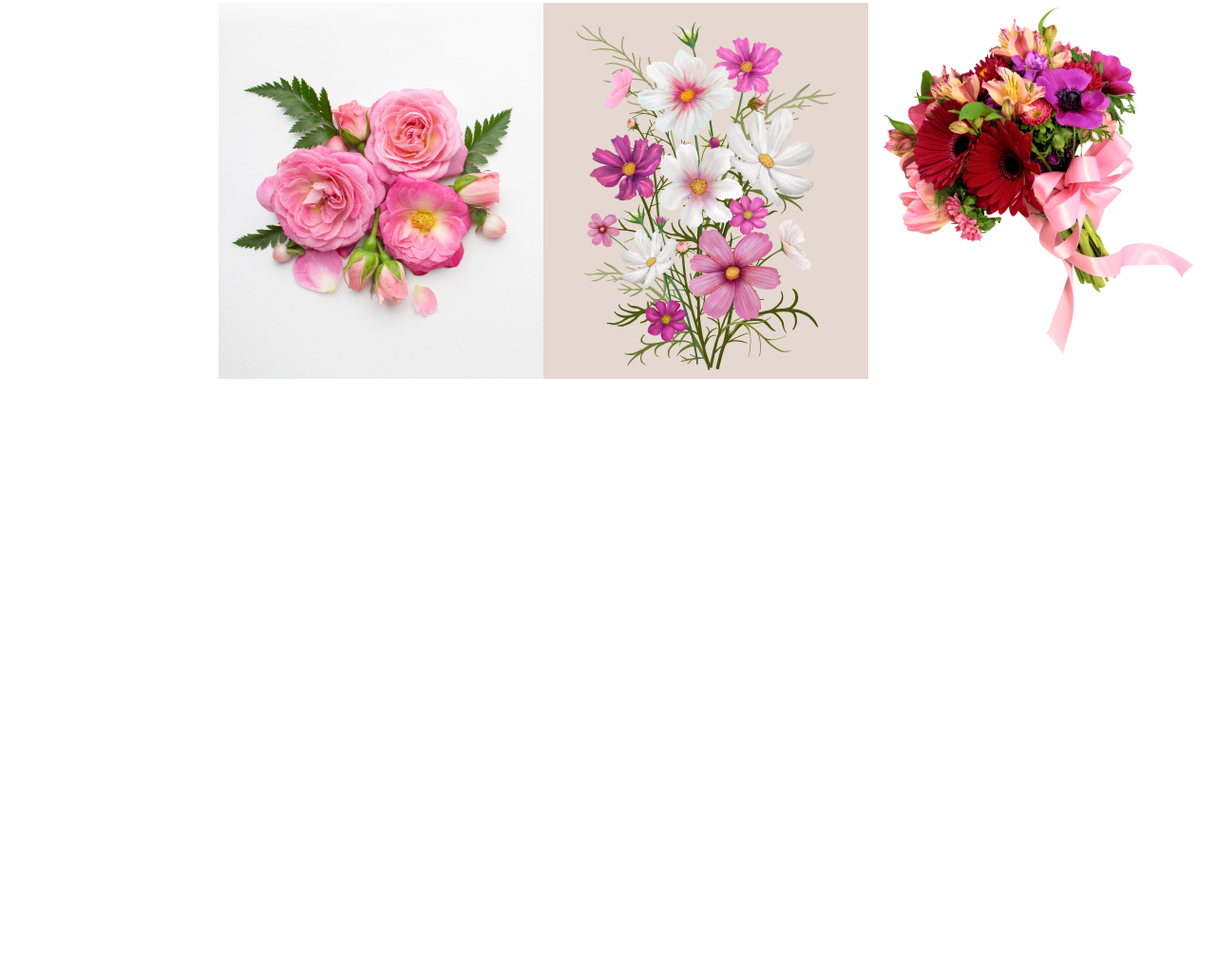
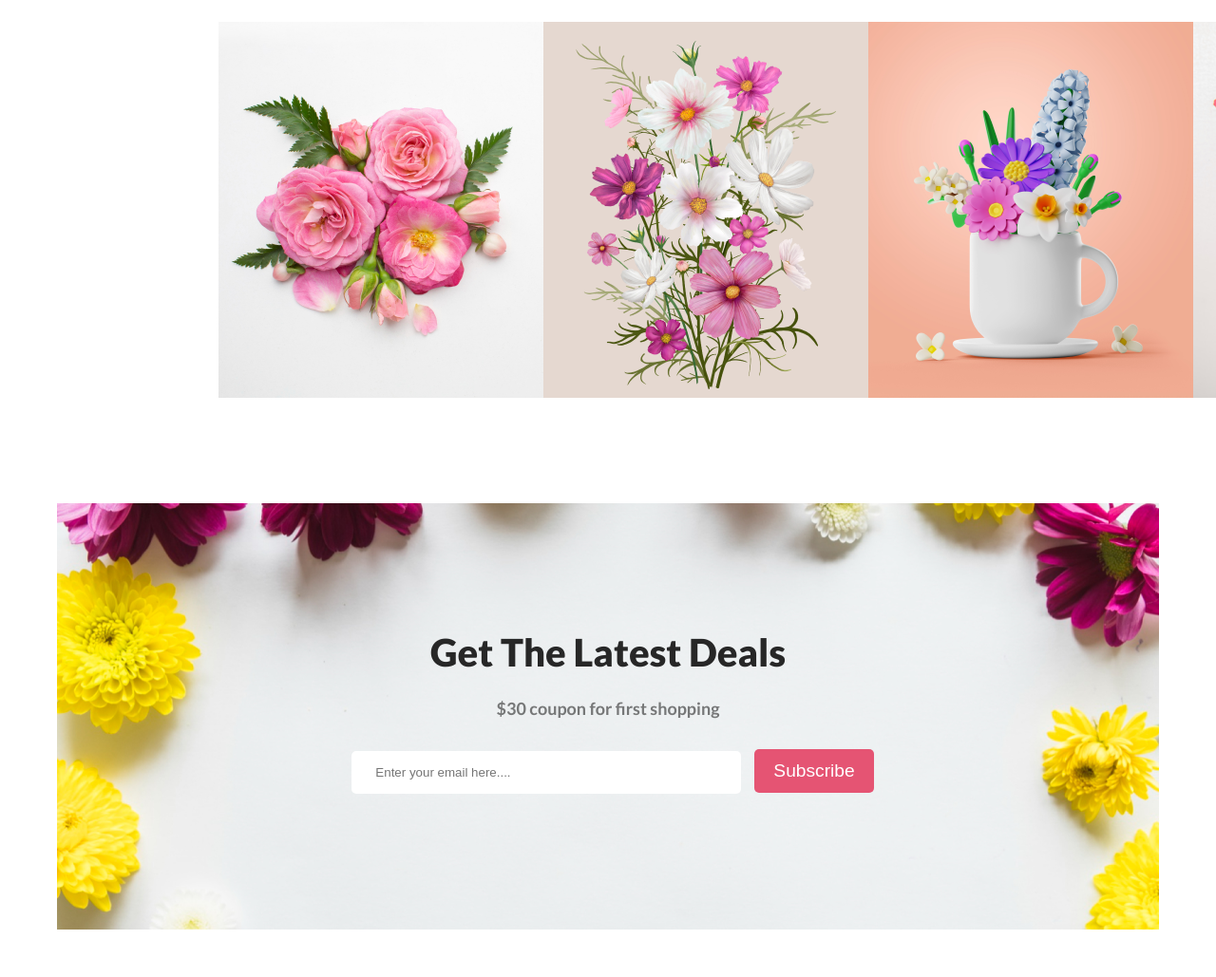
Before and after one commit to codehiker07/flower-shop-assignment-main, a plain HTML site: page index.html in a window 1280 px wide. Shown: the part 1708-2737 px from the top of the page at 95% size. Before the commit the page ends 2143 px from the top, so only its background shows below. Drawn offline with Linux system fonts and the light colour scheme.

Commit message:
latest deals added

```diff
--- a/index.html
+++ b/index.html
@@ -49,12 +49,24 @@
         <div class="four-img">
             <div><img src="images/Flower 01.png" alt="flower-image"></div>
             <div><img src="images/Rectangle 4.png" alt="rectangle-image"></div>
-            <div><img src="images/pngwing 5.png" alt="pngwing-image"></div>
-            <div><img src="images/pngwing 6.png" alt="pngwing-image"></div>
+            <div><img src="images/Rectangle 5.png" alt="pngwing-image"></div>
+            <div><img src="images/Rectangle 6.png" alt="pngwing-image"></div>
         </div>
         </div>
 
     </section>
 
+    <!-- Latest Deals Section -->
+    <section class="latest deals">
+        <div class="deals">
+            <h1 class="title">Get The Latest Deals</h1>
+            <p class="para-ins">$30 coupon for first shopping</p>
+            <input class="input-opt" type="text" placeholder="Enter your email here....">
+            <input class="btn" type="button" value="Subscribe">
+        </div>
+        <div>
+
+    </section>
+
 </body>
 </html>
--- a/style.css
+++ b/style.css
@@ -44,10 +44,10 @@
 .btn{
     font-size: larger;
     color: #ffffff;
-    padding: 20px 40px;
+    padding: 12px 20px;
     background: #E55473;
     border: none;
-    border-radius: 10px;
+    border-radius: 5px;
 }
 
 .hot-deal-container{
@@ -60,6 +60,7 @@
 }
 
 .title{
+    text-align: center;
     color: #272727;
     font-family: Lato;
     font-size: 40px;
@@ -83,8 +84,9 @@
 
 .para-ins{
     padding-top: 20px;
+    padding-bottom: 20px;
     text-align: center;
-    color: #64535399;
+    color: #27272799;
     font-family: Lato;
     font-size: 18px;
     font-weight: 700;
@@ -97,7 +99,24 @@
     justify-content: space-around;
     margin-left: 230px;
     margin-right: 230px;
+}
 
+.deals{
 
+    margin: 60px;
+    padding: 60px;
+    background-image:url("images/Rectangle\ 9.png");
+    background-position: center;
+    background-repeat: no-repeat;
+    position: relative;
+    text-align: center;
 
 }
+
+.input-opt{
+    width: 45%;
+    padding: 15px 25px;
+    margin: 10px 10px;
+    border: none;
+    border-radius: 5px;
+}
```
